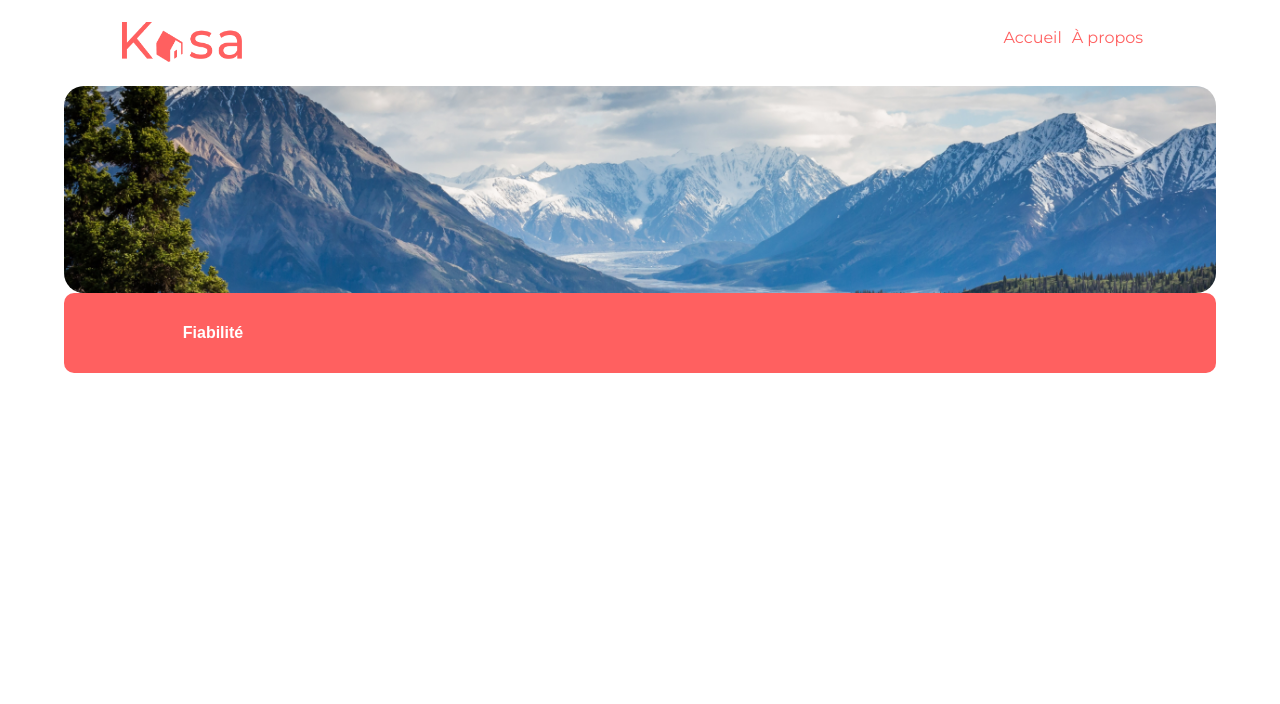
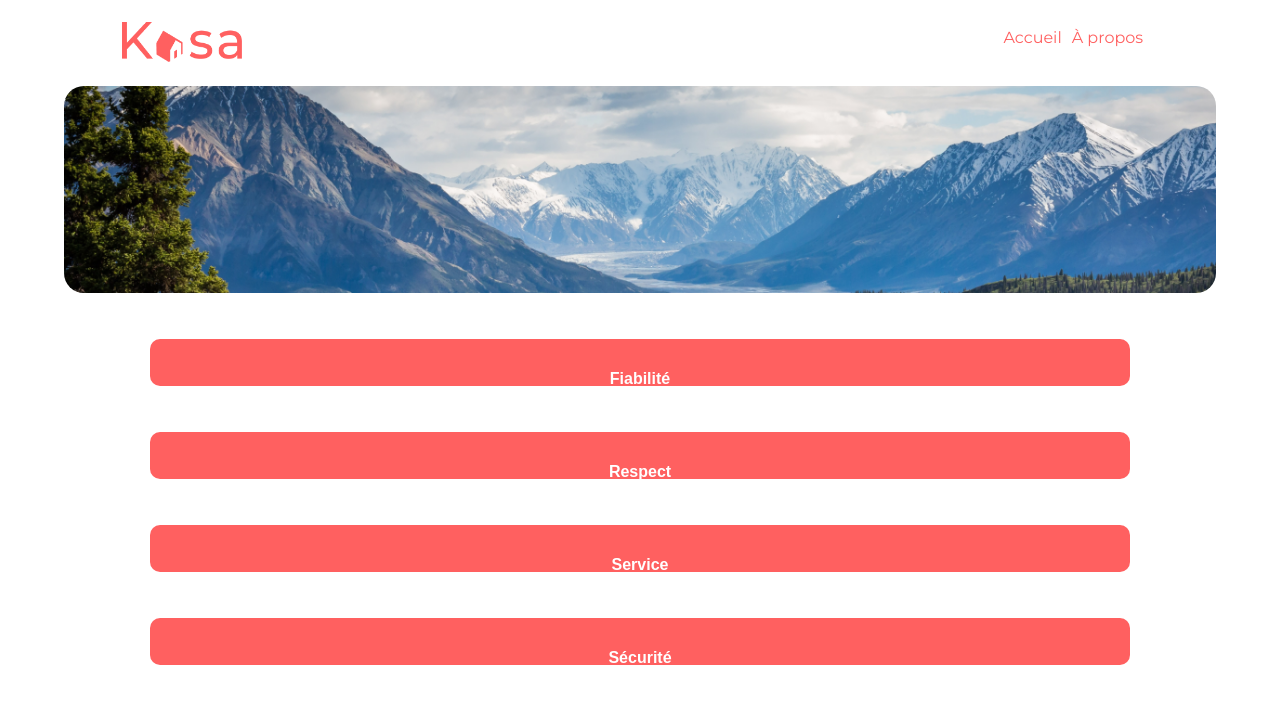
Before and after one commit to Lamouett3/P7_Kasa, a React (Create React App) app in the folder kasa/: page /apropos in a window 1280 px wide. Shown: the top 704 px of the page. Built offline with nearby package versions, Linux system fonts and the light colour scheme.

Commit message:
work on props for drodownlarger component

```diff
--- a/kasa/src/components/dropdownLarger/dropdownLarger.css
+++ b/kasa/src/components/dropdownLarger/dropdownLarger.css
@@ -1,6 +1,8 @@
 .dropdown_droplarge {
-    position: relative;
-    width: 100%;
+    width: 85%;
+    padding-top: 4%;
+    margin: auto;
+    height: 47px;
 }
 
 .dropdownLarger__button {
@@ -12,6 +14,7 @@
     border-radius: 10px;
     cursor: pointer;
     width: 100%;
+    height: 47px;
     text-align: center;
 }
 
--- a/kasa/src/components/dropdownLarger/dropdownLarger.js
+++ b/kasa/src/components/dropdownLarger/dropdownLarger.js
@@ -1,25 +1,87 @@
 import React, { useState } from "react";
 import "./dropdownLarger.css";
 
-function DropdownLarger() {
-  const [isOpen, setIsOpen] = useState(false);
+function AboutBanner() {
+  const [isOpenFiabilite, setIsOpenFiabilite] = useState(false);
+  const [isOpenRespect, setIsOpenRespect] = useState(false);
+  const [isOpenService, setIsOpenService] = useState(false);
+  const [isOpenSecurite, setIsOpenSecurite] = useState(false);
 
   return (
+    <div>
       <div className="dropdown_droplarge">
-      <button className="dropdown__button" onClick={() => setIsOpen(!isOpen)}>
+        <button
+          className="dropdownLarger__button"
+          onClick={() => setIsOpenFiabilite(!isOpenFiabilite)}
+        >
           <h4>Fiabilité</h4>
         </button>
-      {isOpen && (
-        <div className="dropdown__content">
-          <ul className="dropdown__list">
-            <li className="dropdown__list-item">
+        {isOpenFiabilite && (
+          <div className="dropdownLarger__content">
+            <ul className="dropdownLarger__list">
+              <li className="dropdownLarger__list-item">
                 <p>Fiabilité</p>
               </li>
             </ul>
           </div>
         )}
       </div>
+
+      <div className="dropdown_droplarge">
+        <button
+          className="dropdownLarger__button"
+          onClick={() => setIsOpenRespect(!isOpenRespect)}
+        >
+          <h4>Respect</h4>
+        </button>
+        {isOpenRespect && (
+          <div className="dropdownLarger__content">
+            <ul className="dropdownLarger__list">
+              <li className="dropdownLarger__list-item">
+                <p>Respect</p>
+              </li>
+            </ul>
+          </div>
+        )}
+      </div>
+
+      <div className="dropdown_droplarge">
+        <button
+          className="dropdownLarger__button"
+          onClick={() => setIsOpenService(!isOpenService)}
+        >
+          <h4>Service</h4>
+        </button>
+        {isOpenService && (
+          <div className="dropdownLarger__content">
+            <ul className="dropdownLarger__list">
+              <li className="dropdownLarger__list-item">
+                <p>Service</p>
+              </li>
+            </ul>
+          </div>
+        )}
+      </div>
+
+      <div className="dropdown_droplarge">
+        <button
+          className="dropdownLarger__button"
+          onClick={() => setIsOpenSecurite(!isOpenSecurite)}
+        >
+          <h4>Sécurité</h4>
+        </button>
+        {isOpenSecurite && (
+          <div className="dropdownLarger__content">
+            <ul className="dropdownLarger__list">
+              <li className="dropdownLarger__list-item">
+                <p>Sécurité</p>
+              </li>
+            </ul>
+          </div>
+        )}
+      </div>
+    </div>
   );
 }
 
-export default DropdownLarger;
+export default AboutBanner;
```
Lines whose indentation alone changed are shown as unchanged.
